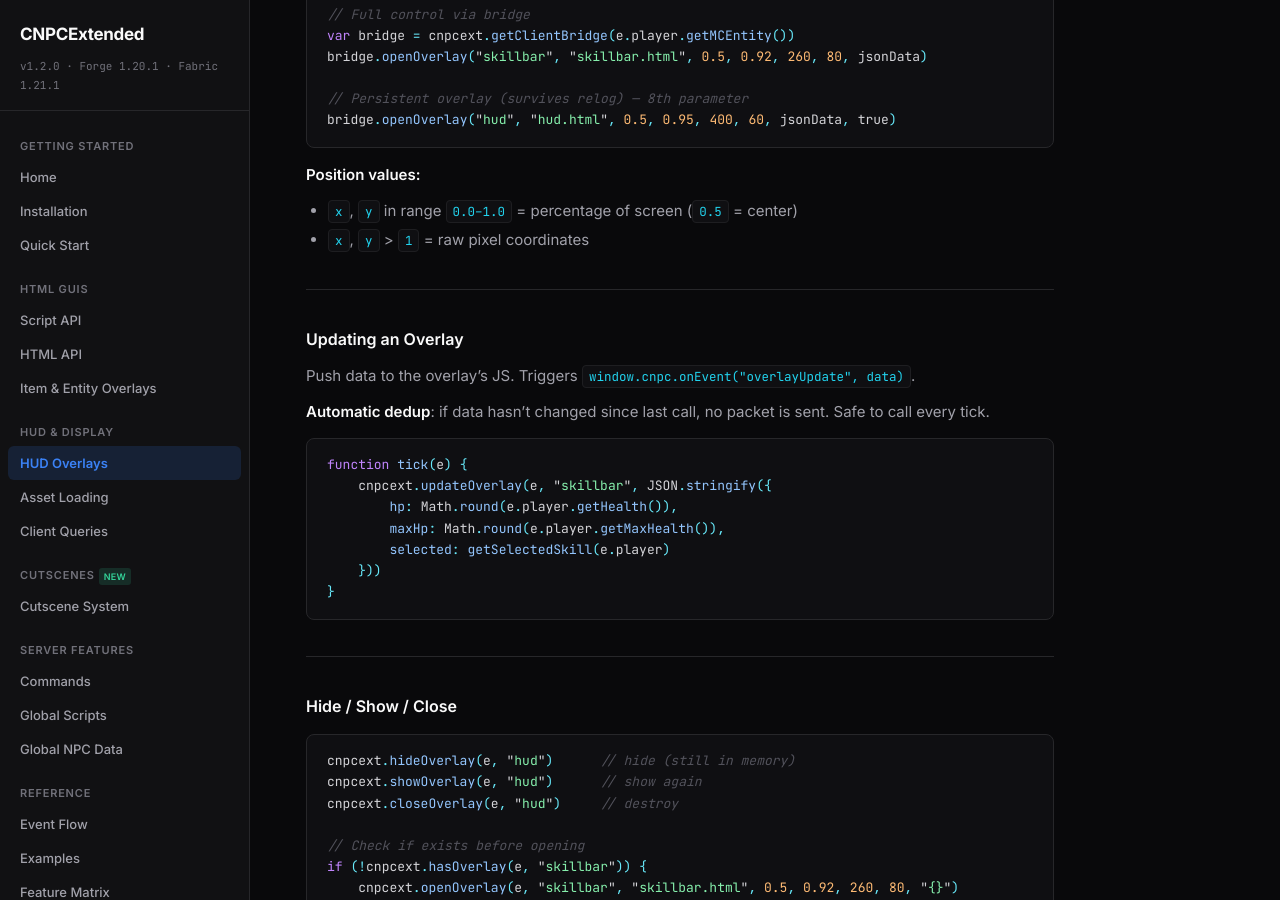
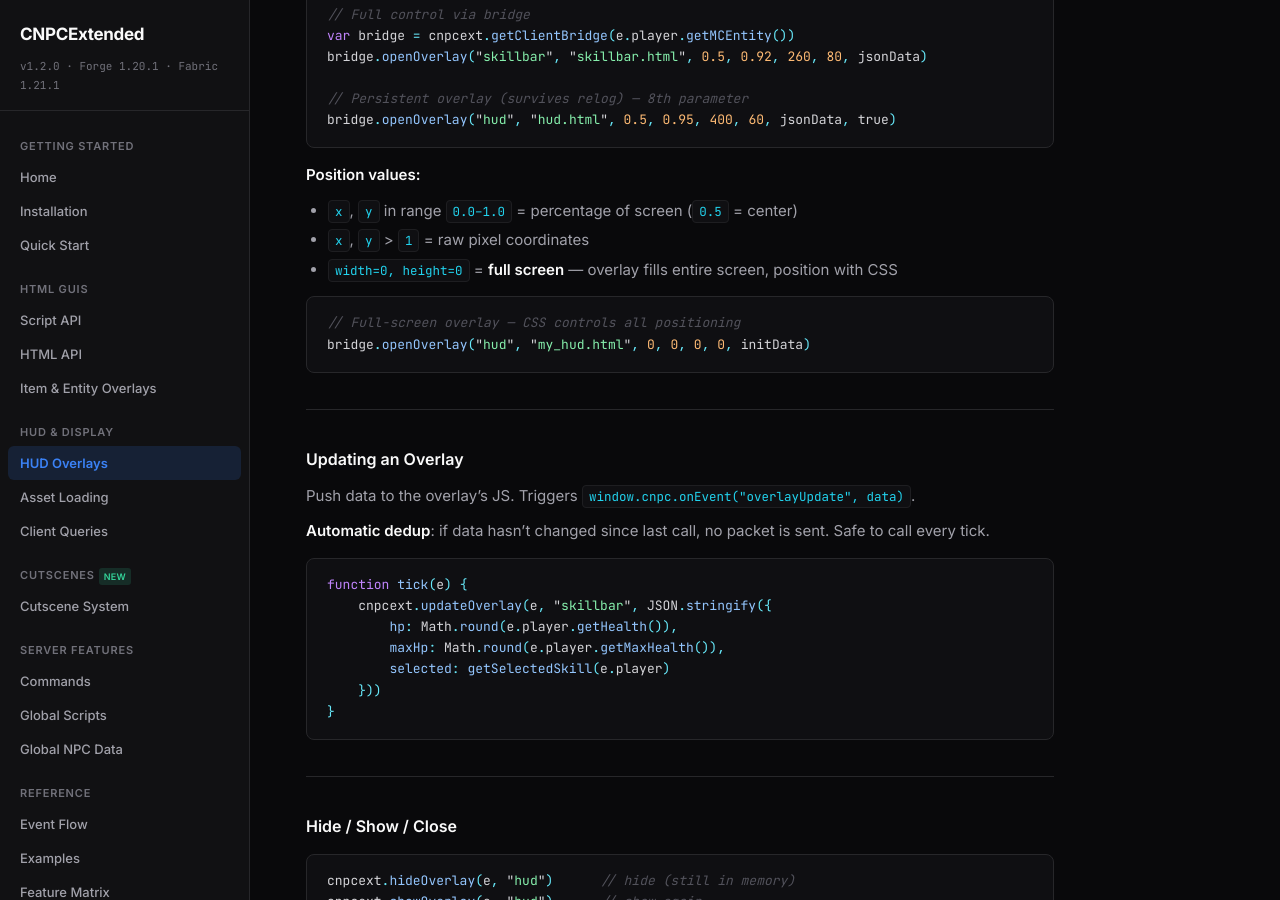
Before and after one commit to AsianDoesCodin/CNPCExtended-Docs, a Jekyll site: the page built from api/html-overlays.md, in a window 1280 px wide and 900 px high, scrolled down 551 px. Built offline with Jekyll 4.4.1, drawn with Linux system fonts in a browser that asks for light colours.

Commit message:
docs: full-screen overlay (w=0,h=0) + position fix

````diff
--- a/api/html-overlays.md
+++ b/api/html-overlays.md
@@ -34,6 +34,12 @@ bridge.openOverlay("hud", "hud.html", 0.5, 0.95, 400, 60, jsonData, true)
 **Position values:**
 - `x`, `y` in range `0.0–1.0` = percentage of screen (`0.5` = center)
 - `x`, `y` > `1` = raw pixel coordinates
+- `width=0, height=0` = **full screen** — overlay fills entire screen, position with CSS
+
+```javascript
+// Full-screen overlay — CSS controls all positioning
+bridge.openOverlay("hud", "my_hud.html", 0, 0, 0, 0, initData)
+```
 
 ---
 
````
